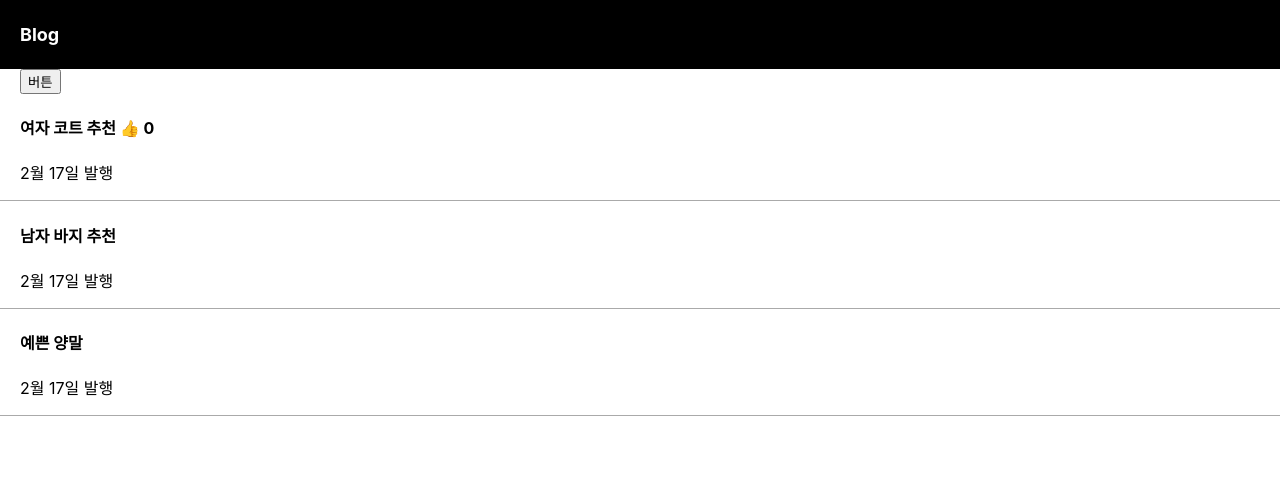
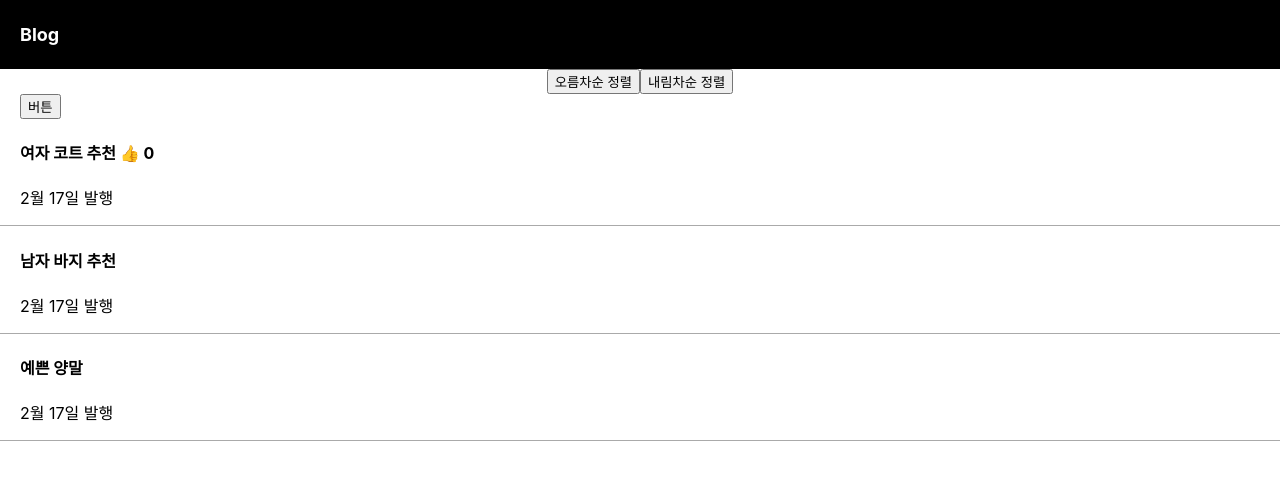
Before and after one commit to jisoooo17/react_blog, a React (Create React App) app: page / in a window 1280 px wide. Shown: the top 480 px of the page. Built offline with nearby package versions, Linux system fonts and the light colour scheme.

Commit message:
sort test

```diff
--- a/src/App.js
+++ b/src/App.js
@@ -13,28 +13,21 @@ function App() {
         <h4 style={{color: "#fff", fontSize: 18}}>Blog</h4>
       </div>
 
-      {/* <button onClick={()=>{
-        let newTitle = [...title];
-        newTitle[0] = "남자 코트 추천";
-        setTitle(newTitle);
-      }}>btn</button>
+      <button onClick={()=>{
+        let sortedTitle1 = [...title];
+        sortedTitle1.sort();
+        setTitle(sortedTitle1);
+      }}>오름차순 정렬</button>
 
-      {title.map((q, i)=>{
-        return(
-          <div className="list" key={q}>
-            <h4>{q}
-              <span onClick={()=>{
-                let newLike = [...like];
-                newLike[i] += 1;
-                setLike(newLike);
-              }}>👍</span>
-              {like[i]}
-            </h4>
-            <p>2월 17일 발행</p>
-          </div>
-        )
-      })} */}
-
+      <button onClick={()=>{
+        let sortedTitle2 = [...title];
+        sortedTitle2.sort(function(a, b){
+          if (a > b) return -1;
+          if (a < b) return 1;
+          return 0;
+        });
+        setTitle(sortedTitle2);
+      }}>내림차순 정렬</button>
 
       <div className="list">
         <button onClick={()=>{
```
